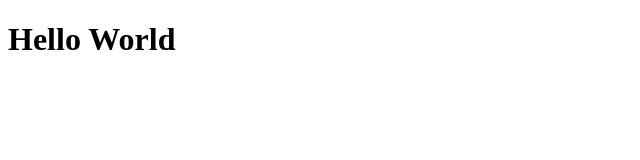
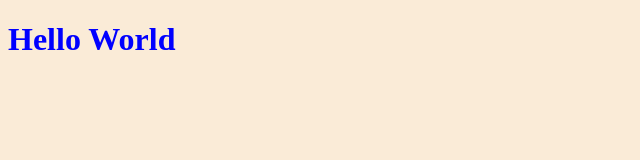
Before and after one commit to mukulchn/webapp, a plain HTML site: page index.html in a window 1280 px wide. Shown: the whole page, without its empty margins (0-640 px from the left). Drawn offline with Linux system fonts and the light colour scheme.

Commit message:
Add stylesheet

```diff
--- a/index.html
+++ b/index.html
@@ -5,6 +5,7 @@
     <meta http-equiv="X-UA-Compatible" content="IE=edge">
     <meta name="viewport" content="width=device-width, initial-scale=1.0">
     <title>Homepage</title>
+    <link rel="stylesheet" href="style.css">
 </head>
 <body>
     <h1>Hello World</h1>
--- /dev/null
+++ b/style.css
@@ -0,0 +1,4 @@
+body {
+    background-color: antiquewhite;
+    color: blue;
+}
```
